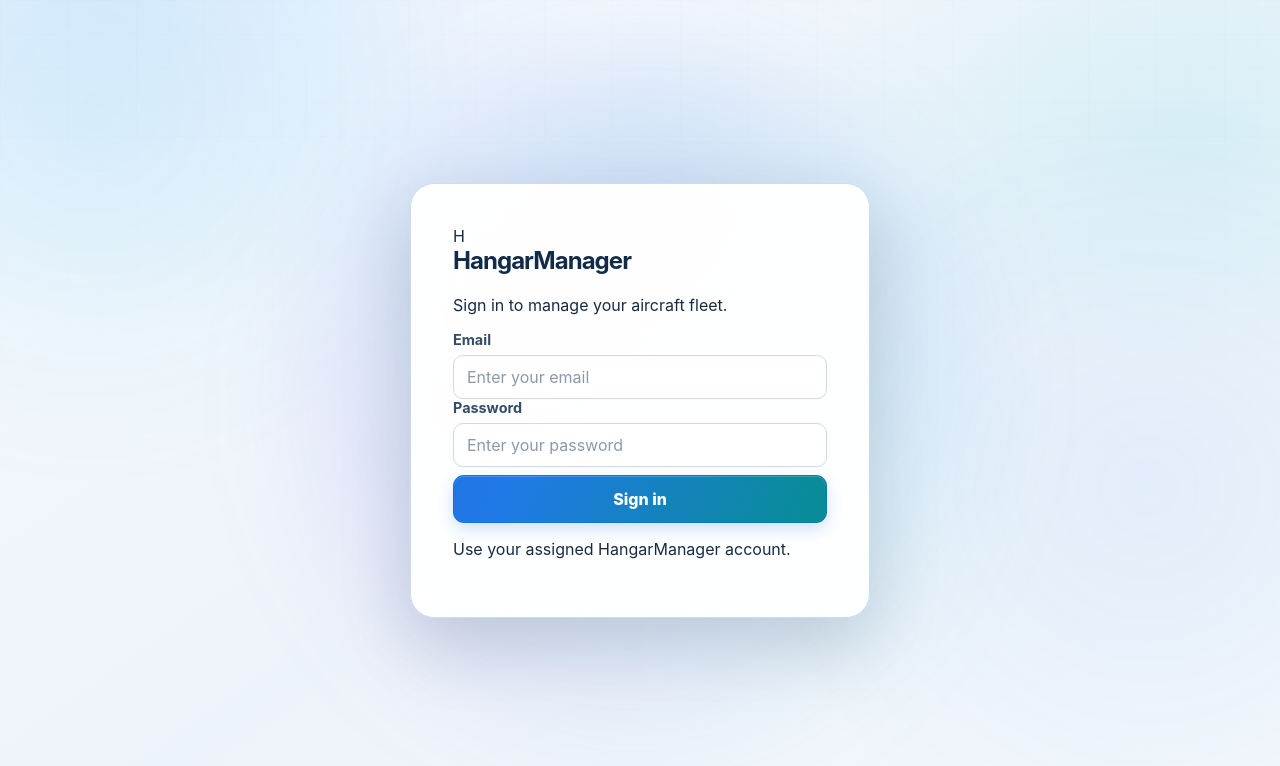
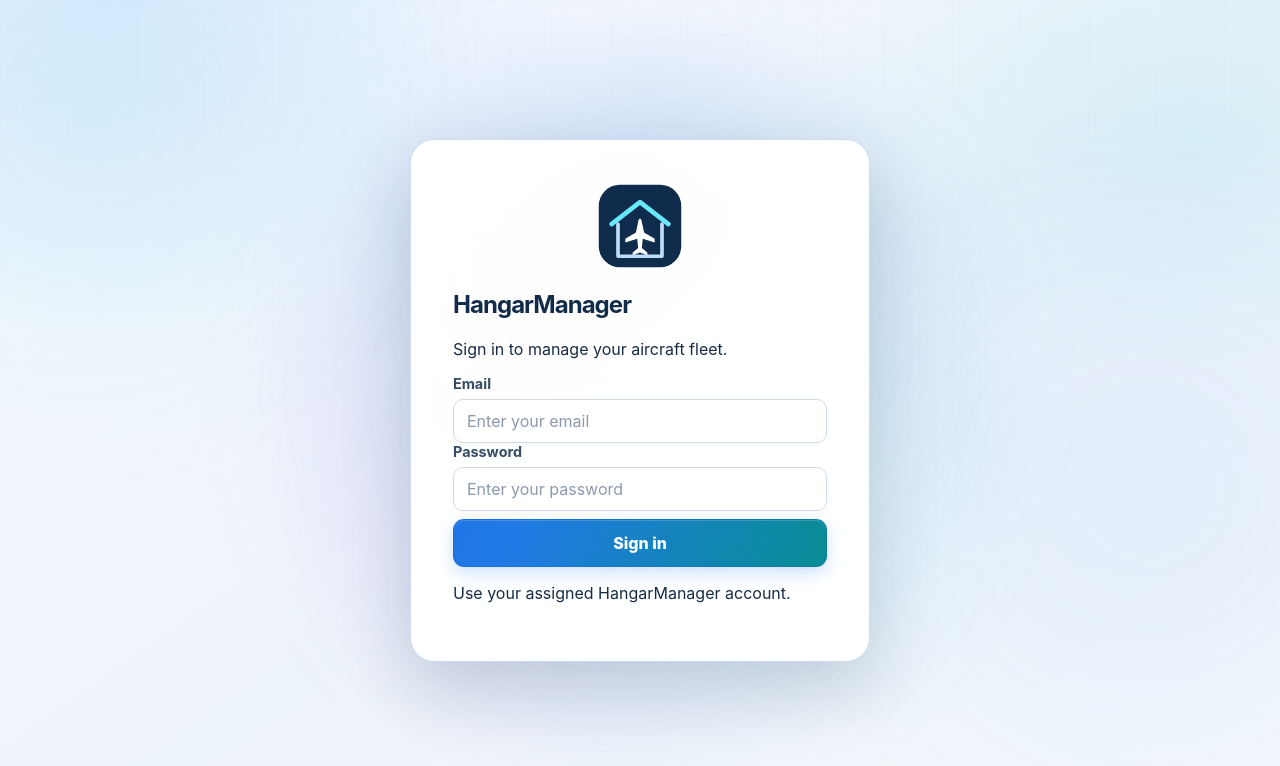
Before and after one commit to davidostry/Hangar-Manager, a React (Vite) app in the folder client/: page /login in a window 1280 px wide. Shown: the top 766 px of the page. Built offline with nearby package versions, Linux system fonts and the light colour scheme.

Commit message:
feat: add HangarManager branding to login and header

```diff
--- /dev/null
+++ b/client/src/components/BrandLogo.tsx
@@ -0,0 +1,69 @@
+
+function BrandLogo() {
+  return (
+    <svg
+      xmlns="http://www.w3.org/2000/svg"
+      viewBox="0 0 96 96"
+      fill="none"
+      aria-hidden="true"
+      className="brand-logo-svg"
+    >
+      {/* Logo background */}
+      <rect
+        x="3"
+        y="3"
+        width="90"
+        height="90"
+        rx="23"
+        fill="#102C4C"
+      />
+
+      {/* Hangar roof */}
+      <path
+        d="M17 46L48 22L79 46"
+        stroke="#67E8F9"
+        strokeWidth="5"
+        strokeLinecap="round"
+        strokeLinejoin="round"
+      />
+
+      {/* Hangar structure */}
+      <path
+        d="M24 46V81H72V46"
+        stroke="#BFDBFE"
+        strokeWidth="4"
+        strokeLinecap="round"
+        strokeLinejoin="round"
+      />
+
+      {/* Aircraft silhouette */}
+      <path
+        d="
+          M48 40
+          C49.5 40 50 43 50.5 46
+          L52.5 55
+          L64 62
+          V66
+          L51 62
+          L50 72
+          L56 77
+          V80
+          L48 77
+          L40 80
+          V77
+          L46 72
+          L45 62
+          L32 66
+          V62
+          L43.5 55
+          L45.5 46
+          C46 43 46.5 40 48 40
+          Z
+        "
+        fill="white"
+      />
+    </svg>
+  );
+}
+
+export default BrandLogo;
--- a/client/src/components/Layout/Header.tsx
+++ b/client/src/components/Layout/Header.tsx
@@ -1,6 +1,8 @@
+
 import { NavLink, useNavigate } from "react-router";
 
 import { useAuth } from "../../context/AuthContext";
+import BrandLogo from "../BrandLogo";
 
 function Header() {
   const { user, logout } = useAuth();
@@ -18,7 +20,10 @@
         className="app-brand"
         aria-label="HangarManager Dashboard"
       >
-        <span className="brand-icon">H</span>
+        {/* HangarManager logo */}
+        <span className="brand-icon brand-icon--logo">
+          <BrandLogo />
+        </span>
 
         <span className="brand-text">
           <strong>HangarManager</strong>
--- a/client/src/components/Layout/layout.css
+++ b/client/src/components/Layout/layout.css
@@ -940,3 +940,42 @@
     transition-duration: 0.01ms !important;
   }
 }
+
+
+/* ========================================
+   HANGARMANAGER BRAND LOGO
+======================================== */
+
+.brand-logo-svg {
+  display: block;
+  width: 100%;
+  height: 100%;
+}
+
+/* Login logo */
+.login-brand-icon--logo {
+  width: 88px;
+  height: 88px;
+  display: flex;
+  justify-content: center;
+  align-items: center;
+  margin: 0 auto 20px;
+  padding: 0;
+  background: transparent;
+  border: none;
+  box-shadow: none;
+}
+
+/* Header logo */
+.brand-icon--logo {
+  width: 44px;
+  height: 44px;
+  display: flex;
+  justify-content: center;
+  align-items: center;
+  padding: 0;
+  background: transparent;
+  border: none;
+  box-shadow: none;
+  flex-shrink: 0;
+}
--- a/client/src/pages/Login.tsx
+++ b/client/src/pages/Login.tsx
@@ -1,3 +1,4 @@
+
 import { useEffect, useState } from "react";
 import type { FormEvent } from "react";
 
@@ -5,6 +6,8 @@
 import { useNavigate } from "react-router";
 
 import { useAuth } from "../context/AuthContext";
+import BrandLogo from "../components/BrandLogo";
+
 import "../components/Layout/layout.css";
 
 function getLoginErrorMessage(error: unknown): string {
@@ -105,7 +108,9 @@
     return (
       <main className="login-page">
         <section className="login-panel" role="status">
-          <div className="login-brand-icon">H</div>
+          <div className="login-brand-icon login-brand-icon--logo">
+            <BrandLogo />
+          </div>
 
           <h1>HangarManager</h1>
 
@@ -122,13 +127,19 @@
   return (
     <main className="login-page">
       <section className="login-panel">
-        <div className="login-brand-icon">H</div>
+
+        <div className="login-brand-icon login-brand-icon--logo">
+          <BrandLogo />
+        </div>
 
         <h1>HangarManager</h1>
 
         <p>Sign in to manage your aircraft fleet.</p>
 
-        <form className="login-form" onSubmit={handleSubmit}>
+        <form
+          className="login-form"
+          onSubmit={handleSubmit}
+        >
           <div className="form-field">
             <label htmlFor="email">Email</label>
 
@@ -138,7 +149,9 @@
               type="email"
               autoComplete="username"
               value={email}
-              onChange={(event) => setEmail(event.target.value)}
+              onChange={(event) =>
+                setEmail(event.target.value)
+              }
               placeholder="Enter your email"
               required
               disabled={isSubmitting}
@@ -154,7 +167,9 @@
               type="password"
               autoComplete="current-password"
               value={password}
-              onChange={(event) => setPassword(event.target.value)}
+              onChange={(event) =>
+                setPassword(event.target.value)
+              }
               placeholder="Enter your password"
               required
               disabled={isSubmitting}
@@ -162,7 +177,10 @@
           </div>
 
           {errorMessage && (
-            <div className="login-error" role="alert">
+            <div
+              className="login-error"
+              role="alert"
+            >
               {errorMessage}
             </div>
           )}
@@ -172,7 +190,9 @@
             className="login-submit"
             disabled={isSubmitting}
           >
-            {isSubmitting ? "Signing in..." : "Sign in"}
+            {isSubmitting
+              ? "Signing in..."
+              : "Sign in"}
           </button>
         </form>
 
```
